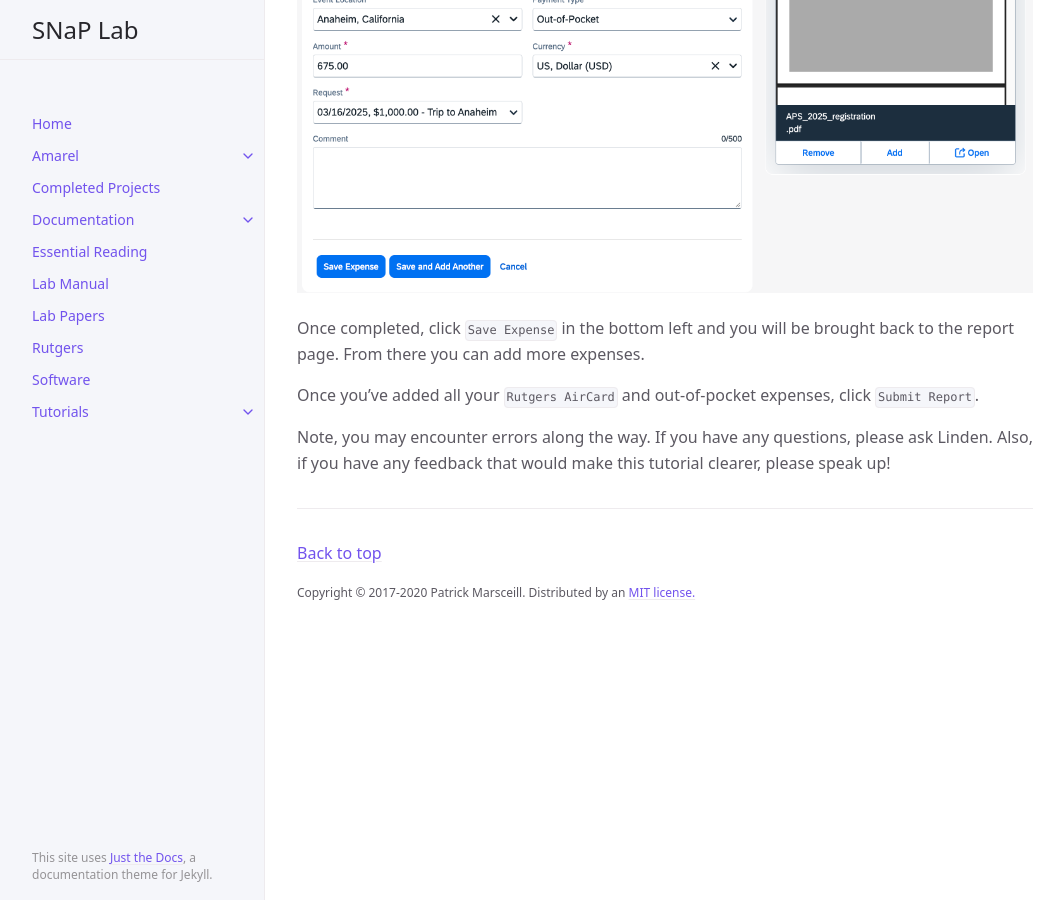
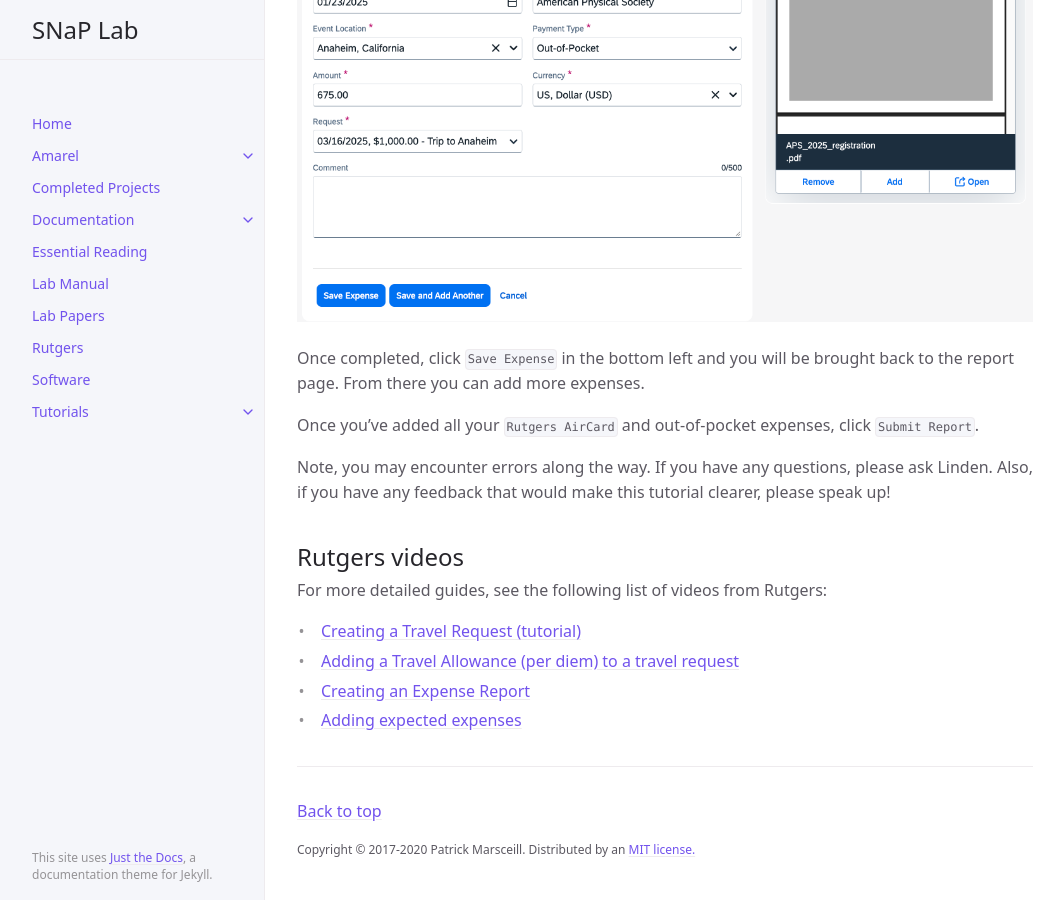
Before and after one commit to LindenParkesLab/snaplab.github.io, a Jekyll site: the page built from docs/rutgers/booking_travel.md, in a window 1280 px wide and 900 px high, scrolled down 7482 px. Shown: the whole window, without its empty margins (107-1170 px from the left). Built offline with Jekyll 4.4.1, drawn with Linux system fonts in a browser that asks for light colours; cached includes are drawn as plain includes.

Commit message:
added rutgers videos

```diff
--- a/docs/rutgers/booking_travel.md
+++ b/docs/rutgers/booking_travel.md
@@ -102,3 +102,13 @@ Once completed, click `Save Expense` in the bottom left and you will be brought
 Once you've added all your `Rutgers AirCard` and out-of-pocket expenses, click `Submit Report`.
 
 Note, you may encounter errors along the way. If you have any questions, please ask Linden. Also, if you have any feedback that would make this tutorial clearer, please speak up!
+
+## Rutgers videos
+
+For more detailed guides, see the following list of videos from Rutgers:
+
+<!-- - [Creating a Travel Request](https://rutgersconnect.sharepoint.com/:v:/r/sites/UPSCOE-JobAids2/Shared Documents/Job Aids/Expense MGMT Aids/Expense Training Material/Training Videos/VIDEO - Creating a Travel Request (Pre-Trip Authorization).mp4?csf=1&web=1&e=nUiipC) -->
+- [Creating a Travel Request (tutorial)](https://rutgersconnect.sharepoint.com/:v:/s/TravelExpenseBPR/EaV_3plCVSxMs7FvSxDjc0cBJONj04WpI-42oLcR6pl0Fw?e=jxTPpC)
+- [Adding a Travel Allowance (per diem) to a travel request](https://rutgersconnect.sharepoint.com/:v:/s/TravelExpenseBPR/EfrmAfAhz1pJiSawm1XENjwBbH6QlQ2097S2ySUc1NbKvA?e=5nHiYt)
+- [Creating an Expense Report](https://rutgersconnect.sharepoint.com/:v:/s/TravelExpenseBPR/ERz6HI8LSe1KsJsZX5W5BiwBlUfUsluNLeXulz9FNz9h2Q?e=LggerG)
+- [Adding expected expenses](https://rutgersconnect.sharepoint.com/:v:/s/TravelExpenseBPR/ER-UWJW5XutHv3WtNMJHCRsBc97ooA0seZUtxoYyMmJ0Bw?e=EZB6M4)
```
